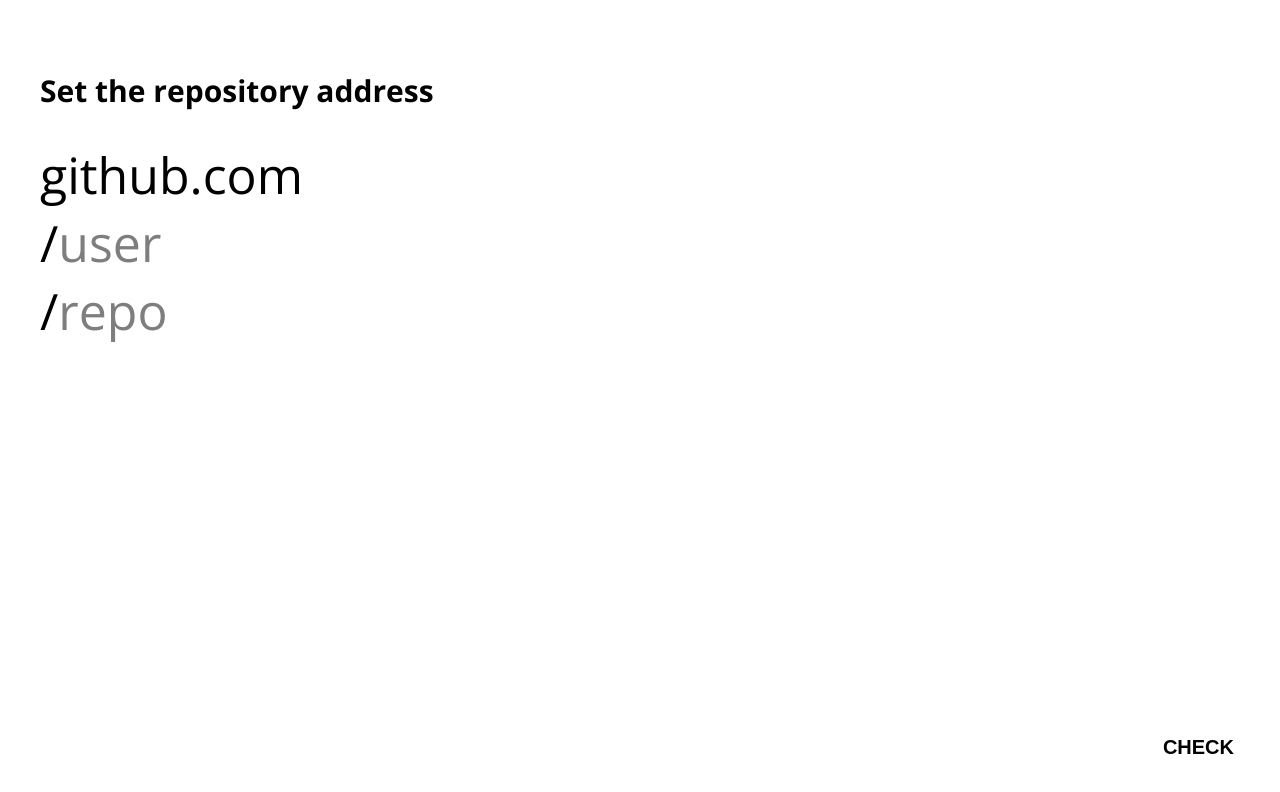
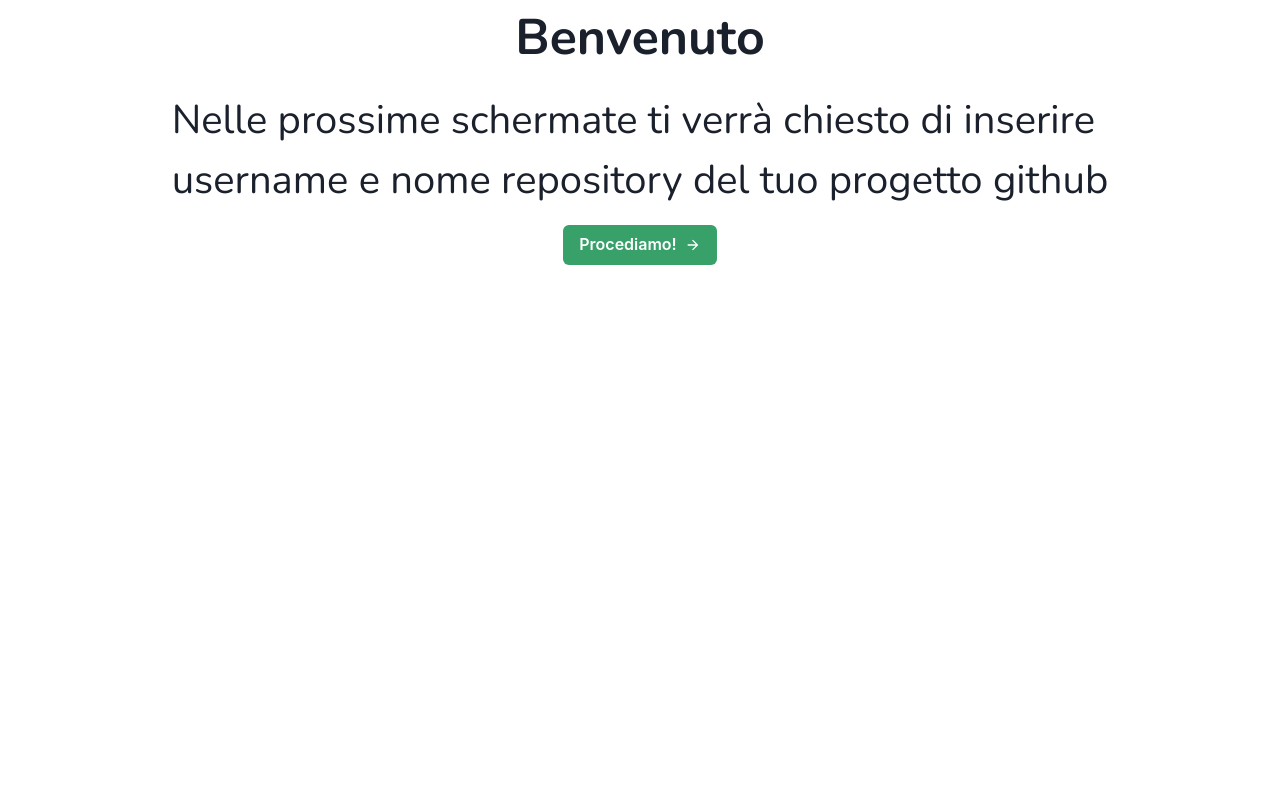
Before and after one commit to Silvano14/CheckMyRepo, a React (Create React App) app: page / in a window 1280 px wide. Shown: the top 792 px of the page. Built offline with nearby package versions, Linux system fonts and the light colour scheme.

Commit message:
Added new home

```diff
--- a/package.json
+++ b/package.json
@@ -3,10 +3,15 @@
     "version": "0.1.0",
     "private": true,
     "dependencies": {
+        "@chakra-ui/icons": "^2.1.0",
+        "@chakra-ui/react": "^2.8.0",
+        "@emotion/react": "^11.11.1",
+        "@emotion/styled": "^11.11.0",
         "@testing-library/jest-dom": "^5.16.4",
         "@testing-library/react": "^13.3.0",
         "@testing-library/user-event": "^13.5.0",
         "axios": "^0.27.2",
+        "framer-motion": "^10.12.22",
         "react": "^18.2.0",
         "react-dom": "^18.2.0",
         "react-router-dom": "^6.3.0",
--- a/public/index.html
+++ b/public/index.html
@@ -14,7 +14,6 @@
     -->
     <link rel="preconnect" href="https://fonts.googleapis.com">
     <link rel="preconnect" href="https://fonts.gstatic.com" crossorigin>
-    <link href="https://fonts.googleapis.com/css2?family=Open+Sans:wght@300;700&display=swap" rel="stylesheet">
     <!--
       Notice the use of %PUBLIC_URL% in the tags above.
       It will be replaced with the URL of the `public` folder during the build.
--- a/src/components/Home.js
+++ b/src/components/Home.js
@@ -1,16 +1,21 @@
-import React from 'react';
-import { useNavigate } from 'react-router-dom';
-import { paths } from '../App';
-import { Informations } from './shared/Informations';
+import React from "react";
+import { useNavigate } from "react-router-dom";
+import { paths } from "../App";
+import { Informations } from "./shared/Informations";
+import { NewHome } from "./NewHome";
 
 export const Home = () => {
-    const navigate = useNavigate()
+  const navigate = useNavigate();
 
-    return <Informations
-        firstText={paths.user}
-        secondText={'repo'}
-        buttonText={'CHECK'}
-        onClickButton={() => navigate(`../${paths.user}`, { replace: true })}
-        spaceFrame={true}
+  return <NewHome />;
+
+  return (
+    <Informations
+      firstText={paths.user}
+      secondText={"repo"}
+      buttonText={"CHECK"}
+      onClickButton={() => navigate(`../${paths.user}`, { replace: true })}
+      spaceFrame={true}
     />
-}
+  );
+};
--- /dev/null
+++ b/src/components/NewHome.js
@@ -0,0 +1,27 @@
+import { Button } from "@chakra-ui/react";
+import { useNavigate } from "react-router-dom";
+import styles from "./NewHome.module.css";
+import { ArrowForwardIcon } from "@chakra-ui/icons";
+import { paths } from "../App";
+
+export const NewHome = () => {
+  const navigate = useNavigate();
+
+  return (
+    <div className={styles.container}>
+      <h1 className={styles.title}>Benvenuto</h1>
+      <h2 className={styles.text}>
+        {`Nelle prossime schermate ti verrà chiesto di inserire
+username e nome repository del tuo progetto github`}
+      </h2>
+      <Button
+        colorScheme="green"
+        className={styles.button}
+        onClick={() => navigate(`../${paths.user}`, { replace: true })}
+        rightIcon={<ArrowForwardIcon />}
+      >
+        Procediamo!
+      </Button>
+    </div>
+  );
+};
--- /dev/null
+++ b/src/components/NewHome.module.css
@@ -0,0 +1,23 @@
+.container {
+  display: flex;
+  flex-direction: column;
+  align-items: center;
+  justify-content: center;
+  gap: 15px;
+}
+
+.title,
+.text {
+  font-family: "Nunito";
+  white-space: break-spaces;
+}
+
+.title {
+  font-family: "Nunito";
+  font-size: 50px;
+  font-weight: 700;
+}
+
+.text {
+  font-size: 40px;
+}
--- a/src/components/Sender.js
+++ b/src/components/Sender.js
@@ -1,44 +1,51 @@
-import axios from 'axios';
-import React, { useContext } from 'react';
-import { useNavigate } from 'react-router-dom';
-import { DataStore, paths } from '../App';
-import { spaceAround } from './shared/commonStyle';
-import { Informations } from './shared/Informations';
+import axios from "axios";
+import React, { useContext } from "react";
+import { useNavigate } from "react-router-dom";
+import { DataStore, paths } from "../App";
+import { spaceAround } from "./shared/commonStyle";
+import { Informations } from "./shared/Informations";
 
 export const Sender = () => {
-    const navigate = useNavigate()
-    const { user, repository } = useContext(DataStore)
+  const navigate = useNavigate();
+  const { user, repository } = useContext(DataStore);
 
   return (
-        <div style={{ height: '100%', padding: spaceAround, backgroundColor: '#b3f9a9' }}>
+    <div
+      style={{
+        height: "100%",
+        padding: spaceAround,
+        backgroundColor: "#b3f9a9",
+      }}
+    >
       <Informations
-                firstText='rightUser'
-                secondText='rightRepo'
-                buttonText='SEND'
-                onClickButton={() => sendData(
+        firstText="rightUser"
+        secondText="rightRepo"
+        buttonText="SEND"
+        onClickButton={() =>
+          sendData(
             navigate,
             `repoUrl: https://github.com/${user.value}/${repository.value}, sender: ${user.value}`
-                )}
+          )
+        }
       />
     </div>
-    )
-}
+  );
+};
 
 const config = {
-    url: 'https://pushmore.io/webhook/TkF1Y6Am5zz4vt3kVmwpxHjN',
+  url: "https://pushmore.io/webhook/TkF1Y6Am5zz4vt3kVmwpxHjN",
   method: "post",
 };
 
 const sendData = (
   navigate,
-    data = "repoUrl: 'https://github.com/Silvano14/CheckMyRepo', sender: 'Silvano14'",
+  data = "repoUrl: 'https://github.com/Silvano14/CheckMyRepo', sender: 'Silvano14'"
 ) =>
   axios({ ...config, data })
     .then((result) => {
       // You can get fake response, just to be sure I check the body
-            if (result.data !== 'OK')
-                navigate(`../${paths.badConnection}`, { replace: true })
-            else
-                navigate(`../${paths.done}`, { replace: true })
+      if (result.data !== "OK")
+        navigate(`../${paths.badConnection}`, { replace: true });
+      else navigate(`../${paths.done}`, { replace: true });
     })
-        .catch(() => navigate(`../${paths.badConnection}`, { replace: true }))
+    .catch(() => navigate(`../${paths.badConnection}`, { replace: true }));
--- a/src/components/shared/Input.css
+++ b/src/components/shared/Input.css
@@ -1,3 +1,3 @@
 .input-container>input::placeholder {
-    font-family: 'Open Sans';
+  font-family: 'Nunito';
 }
--- a/src/index.css
+++ b/src/index.css
@@ -1,10 +1,2 @@
-body {
-    margin: 0;
-    font-family: -apple-system, BlinkMacSystemFont, 'Segoe UI', 'Roboto', 'Oxygen', 'Ubuntu', 'Cantarell', 'Fira Sans', 'Droid Sans', 'Helvetica Neue', sans-serif;
-    -webkit-font-smoothing: antialiased;
-    -moz-osx-font-smoothing: grayscale;
-}
-
-code {
-    font-family: source-code-pro, Menlo, Monaco, Consolas, 'Courier New', monospace;
-}
+@import url('https://fonts.googleapis.com/css2?family=Nunito:wght@300&display=swap');
+@import url('https://fonts.googleapis.com/css2?family=Nunito:wght@300;700;800&display=swap');
--- a/src/index.js
+++ b/src/index.js
@@ -1,13 +1,16 @@
-import React from 'react';
-import ReactDOM from 'react-dom/client';
-import './index.css';
-import App from './App';
-import reportWebVitals from './reportWebVitals';
+import React from "react";
+import ReactDOM from "react-dom/client";
+import "./index.css";
+import App from "./App";
+import reportWebVitals from "./reportWebVitals";
+import { ChakraProvider } from '@chakra-ui/react'
 
-const root = ReactDOM.createRoot(document.getElementById('root'));
+const root = ReactDOM.createRoot(document.getElementById("root"));
 root.render(
   <React.StrictMode>
-    <App />
+    <ChakraProvider>
+      <App />
+    </ChakraProvider>
   </React.StrictMode>
 );
 
```
Also changed, not shown: src/components/shared/checkData.js (+17 -18 lines), 1 other file (tests, documents, lock files or other folders). Lines whose indentation alone changed are shown as unchanged.
